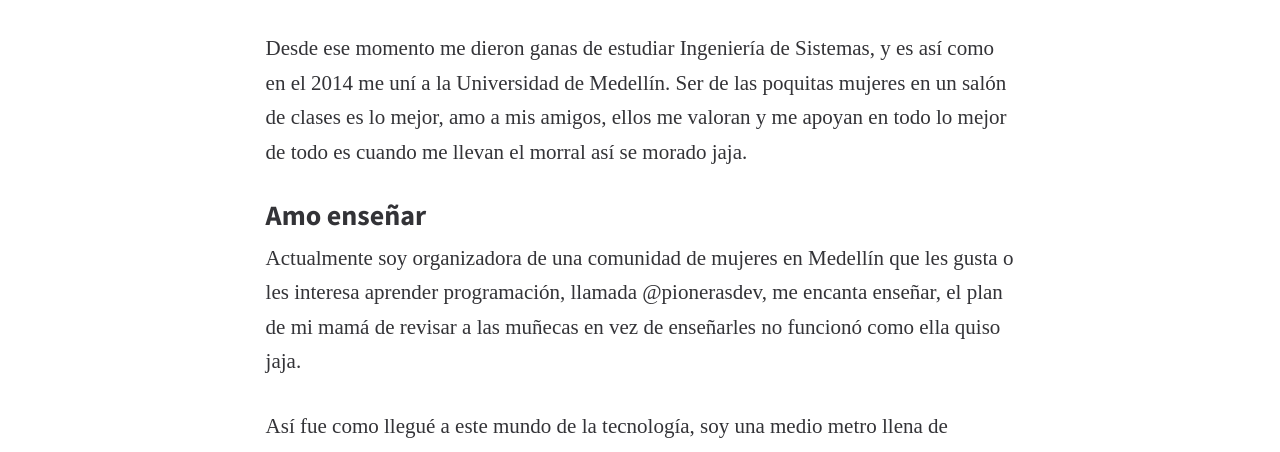
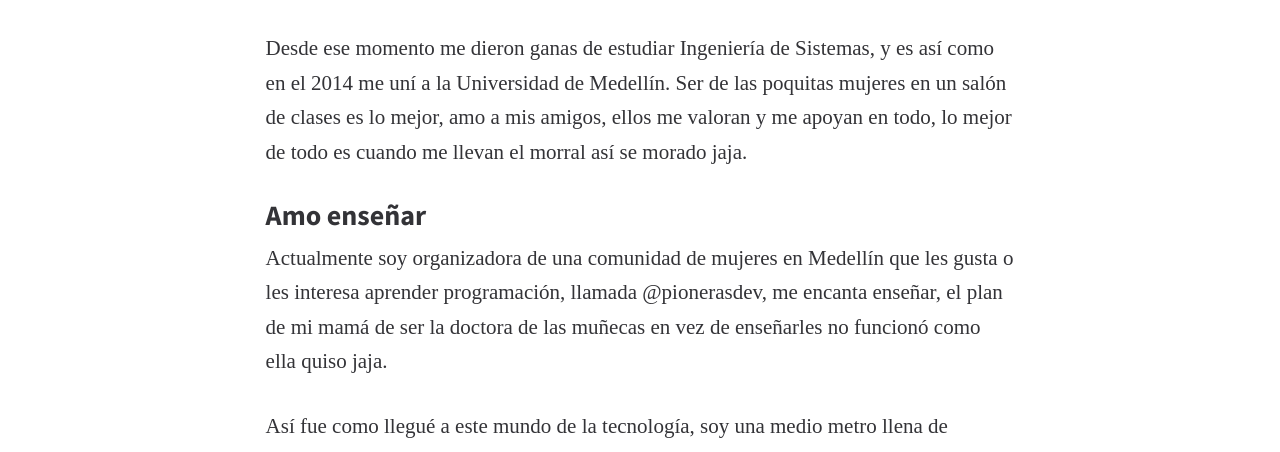
Before and after one commit to AnaMariaSosaM/anamariasosam.github.io, a Jekyll site: the page built from _pages/about/index.md, in a window 1280 px wide. Shown: the part 1153-1605 px from the top of the page. Built offline with Jekyll 4.4.1, drawn with Linux system fonts in a browser that asks for light colours; some web fonts are replaced.

Commit message:
fix typo

```diff
--- a/_pages/about/index.md
+++ b/_pages/about/index.md
@@ -13,11 +13,11 @@ Cuando estaba peque mi mamá me veía jugando con las muñecas a la escuelita y
 Cuando estaba cursando grado décimo mi mejor amiga del colegio me "convenció"(casi que me obligó) para que nos escribiéramos en un nuevo programa llamado [Coderise](http://coderise.org/) que tiene como objetivo enseñarle a los niños de los colegios a programar, desde ahí mi burbuja estalló, ya no quería ser médica, ya quería ser desarrolladora de software.
 En las primeras clases estaba muy asustada, porque había chicos muy tesos, pero al final me di cuenta que yo también podía y terminé super feliz al darme que cuenta que **yo podía crear desde mi casa, aplicaciones para todo el planeta.**
 
-Desde ese momento me dieron ganas de estudiar Ingeniería de Sistemas, y es así como en el 2014 me uní a la Universidad de Medellín. Ser de las poquitas mujeres en un salón de clases es lo mejor, amo a mis amigos, ellos me valoran y me apoyan en todo lo mejor de todo es cuando me llevan el morral así se morado jaja.
+Desde ese momento me dieron ganas de estudiar Ingeniería de Sistemas, y es así como en el 2014 me uní a la Universidad de Medellín. Ser de las poquitas mujeres en un salón de clases es lo mejor, amo a mis amigos, ellos me valoran y me apoyan en todo, lo mejor de todo es cuando me llevan el morral así se morado jaja.
 
 ## Amo enseñar
 
-Actualmente soy organizadora de una comunidad de mujeres en Medellín que les gusta o les interesa aprender programación, llamada @pionerasdev, me encanta enseñar, el plan de mi mamá de revisar a las muñecas en vez de enseñarles no funcionó como ella quiso jaja.
+Actualmente soy organizadora de una comunidad de mujeres en Medellín que les gusta o les interesa aprender programación, llamada @pionerasdev, me encanta enseñar, el plan de mi mamá de ser la doctora de las muñecas en vez de enseñarles no funcionó como ella quiso jaja.
 
 Así fue como llegué a este mundo de la tecnología, soy una medio metro llena de pequitas con muchas ganas de aprender y compartir, porque siempre estaré muy agradecida con todas las personas que aportan a mi crecimiento.
 
```
